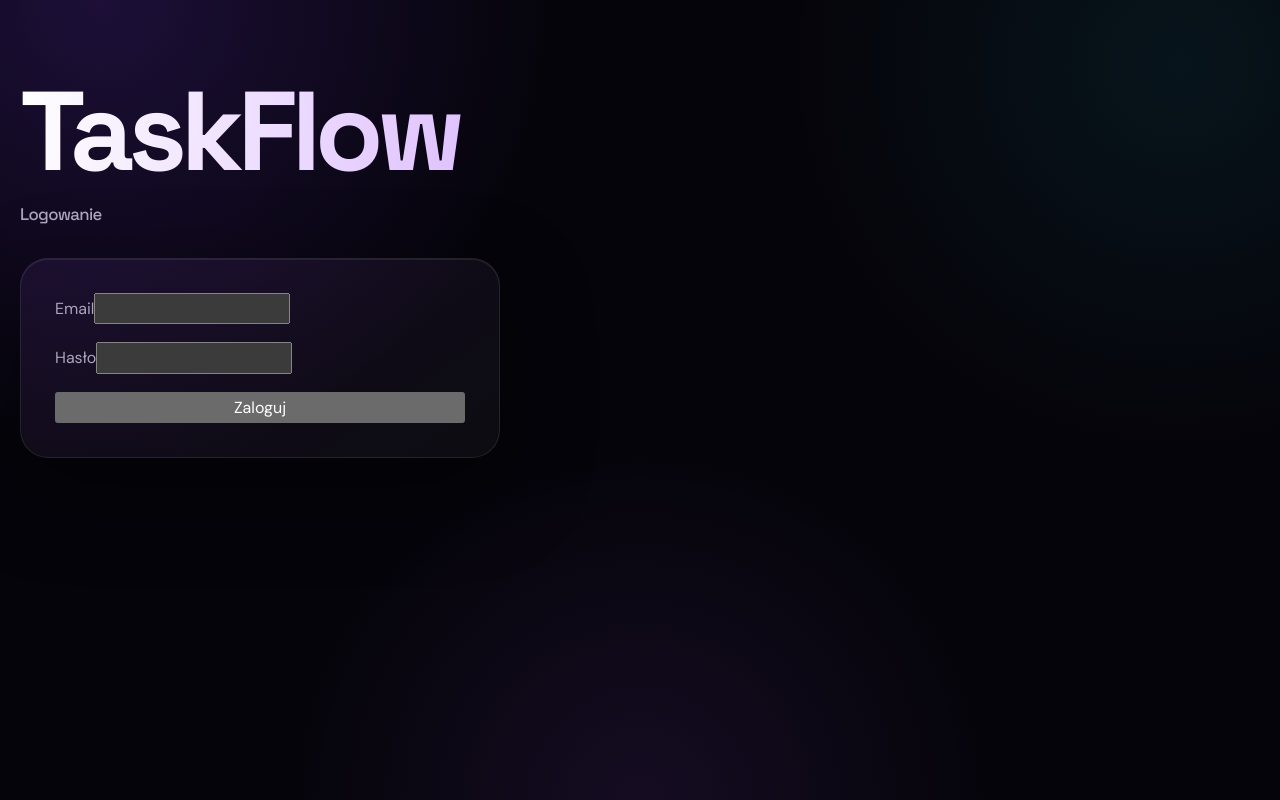
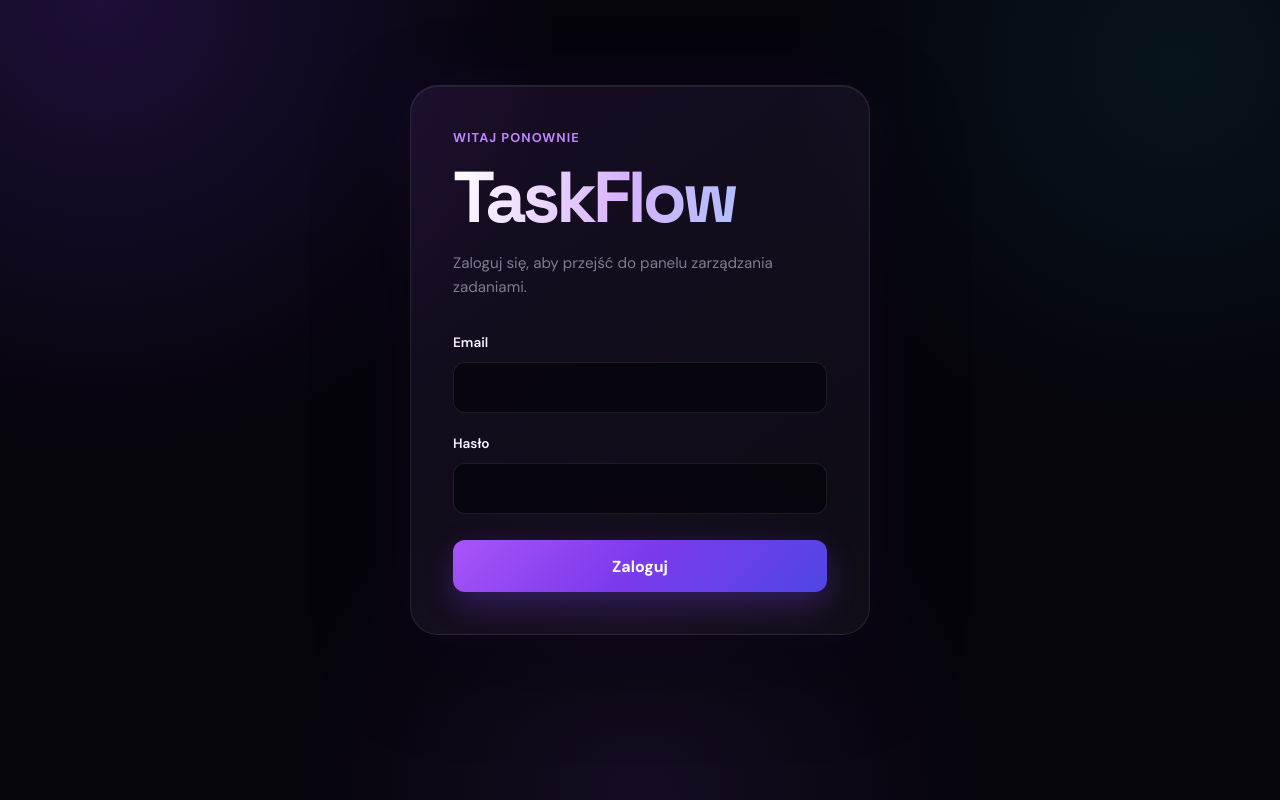
Before and after one commit to patrysibasi/taskflow-new, a React (Vite) app in the folder frontend/: page /login in a window 1280 px wide. Built offline with nearby package versions, Linux system fonts and the light colour scheme; no server answers.

Commit message:
poprawa stylu css dla loginpage

```diff
--- a/frontend/src/index.css
+++ b/frontend/src/index.css
@@ -1005,37 +1005,24 @@ main > ul p {
 }
 
 /* =========================================================
-   LOGIN
-   ========================================================= */
-
-main:has(form):not(.tasks-page) > h1 {
-  margin-bottom: 12px;
-
-  font-size: clamp(3.5rem, 10vw, 7rem);
-
-  background: var(--gradient-text);
-  background-clip: text;
-  -webkit-background-clip: text;
-
-  color: transparent;
-}
-
-main:has(form):not(.tasks-page) > h2 {
-  margin-bottom: 34px;
-
-  color: var(--text);
-  font-size: 1.05rem;
-  font-weight: 500;
-}
-
-main:has(form):not(.tasks-page) > form {
+   LOGIN PAGE
+   ========================================================= */
+
+.login-page {
+  width: 100%;
+  min-height: calc(100vh - 80px);
+
   display: flex;
-  flex-direction: column;
-  gap: 18px;
-
-  width: min(100%, 480px);
-
-  padding: 34px;
+  align-items: center;
+  justify-content: center;
+
+  padding: 60px 20px;
+}
+
+.login-card {
+  width: min(100%, 460px);
+
+  padding: 42px;
 
   border: 1px solid var(--border);
   border-radius: var(--radius-xl);
@@ -1043,14 +1030,190 @@ main:has(form):not(.tasks-page) > form {
   background:
     linear-gradient(
       145deg,
-      rgba(168, 85, 247, 0.09),
+      rgba(168, 85, 247, 0.11),
       rgba(255, 255, 255, 0.035)
     );
 
   box-shadow:
     0 30px 90px rgba(0, 0, 0, 0.4),
+    0 0 70px rgba(124, 58, 237, 0.1),
     inset 0 1px rgba(255, 255, 255, 0.08);
-}
+
+  backdrop-filter: blur(24px);
+  -webkit-backdrop-filter: blur(24px);
+}
+
+.login-heading {
+  margin-bottom: 32px;
+}
+
+.login-heading > span {
+  display: block;
+
+  margin-bottom: 10px;
+
+  color: var(--purple-bright);
+
+  font-size: 0.8rem;
+  font-weight: 700;
+  letter-spacing: 0.08em;
+  text-transform: uppercase;
+}
+
+.login-heading h1 {
+  margin-bottom: 14px;
+
+  font-size: clamp(2.8rem, 8vw, 4.5rem);
+
+  background: var(--gradient-text);
+  -webkit-background-clip: text;
+  background-clip: text;
+  color: transparent;
+}
+
+.login-heading p {
+  color: var(--text-soft);
+
+  font-size: 0.95rem;
+  line-height: 1.6;
+}
+
+.login-form {
+  display: flex;
+  flex-direction: column;
+  gap: 20px;
+
+  width: 100%;
+}
+
+.login-field {
+  display: flex;
+  flex-direction: column;
+}
+
+.login-field label {
+  display: block;
+
+  margin-bottom: 8px;
+
+  color: var(--text-bright);
+
+  font-size: 0.85rem;
+  font-weight: 600;
+}
+
+.login-field input {
+  width: 100%;
+  min-height: 50px;
+
+  padding: 12px 15px;
+
+  border: 1px solid var(--border);
+  border-radius: 12px;
+
+  outline: none;
+
+  color: var(--text-bright);
+
+  background: rgba(5, 4, 10, 0.72);
+
+  transition:
+    border-color 180ms ease,
+    box-shadow 180ms ease,
+    background 180ms ease;
+}
+
+.login-field input:hover {
+  border-color: var(--border-hover);
+}
+
+.login-field input:focus {
+  border-color: rgba(168, 85, 247, 0.65);
+
+  background: rgba(168, 85, 247, 0.06);
+
+  box-shadow:
+    0 0 0 4px rgba(168, 85, 247, 0.1),
+    0 0 30px rgba(168, 85, 247, 0.08);
+}
+
+.login-button {
+  width: 100%;
+  min-height: 52px;
+
+  margin-top: 6px;
+
+  border: 0;
+  border-radius: 12px;
+
+  color: #ffffff;
+
+  background: var(--gradient-main);
+
+  font-weight: 700;
+
+  box-shadow:
+    0 12px 30px rgba(124, 58, 237, 0.3);
+
+  transition:
+    transform 180ms ease,
+    box-shadow 180ms ease,
+    filter 180ms ease;
+}
+
+.login-button:hover:not(:disabled) {
+  transform: translateY(-2px);
+
+  box-shadow:
+    0 18px 42px rgba(124, 58, 237, 0.42);
+
+  filter: brightness(1.08);
+}
+
+.login-button:active:not(:disabled) {
+  transform: translateY(0);
+}
+
+.login-error {
+  margin-top: 18px;
+  padding: 13px 16px;
+
+  border: 1px solid rgba(251, 113, 133, 0.3);
+  border-radius: 12px;
+
+  color: #fda4af;
+
+  background: rgba(251, 113, 133, 0.07);
+
+  font-size: 0.9rem;
+}
+
+/* =========================================================
+   LOGIN — MOBILE
+   ========================================================= */
+
+@media (max-width: 640px) {
+  .login-page {
+    min-height: calc(100vh - 60px);
+
+    padding: 30px 12px;
+  }
+
+  .login-card {
+    padding: 28px 22px;
+
+    border-radius: 20px;
+  }
+
+  .login-heading {
+    margin-bottom: 26px;
+  }
+
+  .login-heading h1 {
+    font-size: clamp(2.6rem, 15vw, 4rem);
+  }
+}
+
 
 /* =========================================================
    FOCUS
--- a/frontend/src/pages/LoginPage.tsx
+++ b/frontend/src/pages/LoginPage.tsx
@@ -32,13 +32,24 @@ function LoginPage() {
   }
 
   return (
-    <main>
+    <main className="login-page">
+      <section className="login-card">
+        <div className="login-heading">
+          <span>Witaj ponownie</span>
+
           <h1>TaskFlow</h1>
 
-      <h2>Logowanie</h2>
+          <p>
+            Zaloguj się, aby przejść do panelu
+            zarządzania zadaniami.
+          </p>
+        </div>
 
-      <form onSubmit={handleSubmit}>
-        <div>
+        <form
+          className="login-form"
+          onSubmit={handleSubmit}
+        >
+          <div className="login-field">
             <label htmlFor="email">
               Email
             </label>
@@ -50,10 +61,11 @@ function LoginPage() {
               onChange={(event) =>
                 setEmail(event.target.value)
               }
+              autoComplete="email"
             />
           </div>
 
-        <div>
+          <div className="login-field">
             <label htmlFor="password">
               Hasło
             </label>
@@ -65,19 +77,24 @@ function LoginPage() {
               onChange={(event) =>
                 setPassword(event.target.value)
               }
+              autoComplete="current-password"
             />
           </div>
 
-        <button type="submit">
+          <button
+            className="login-button"
+            type="submit"
+          >
             Zaloguj
           </button>
         </form>
 
         {error && (
-        <p>
+          <p className="login-error">
             {error}
           </p>
         )}
+      </section>
     </main>
   )
 }
```
Lines whose indentation alone changed are shown as unchanged.
